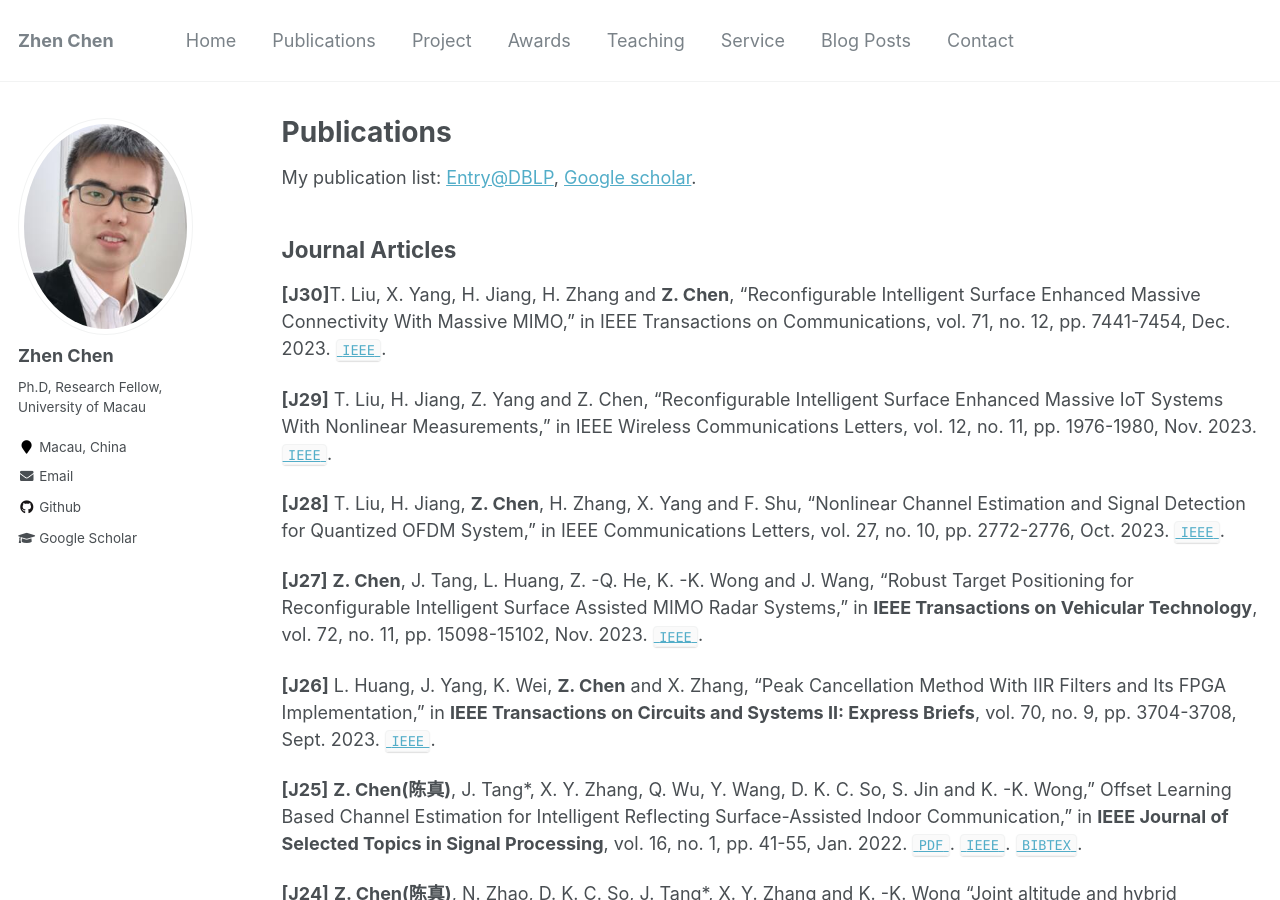
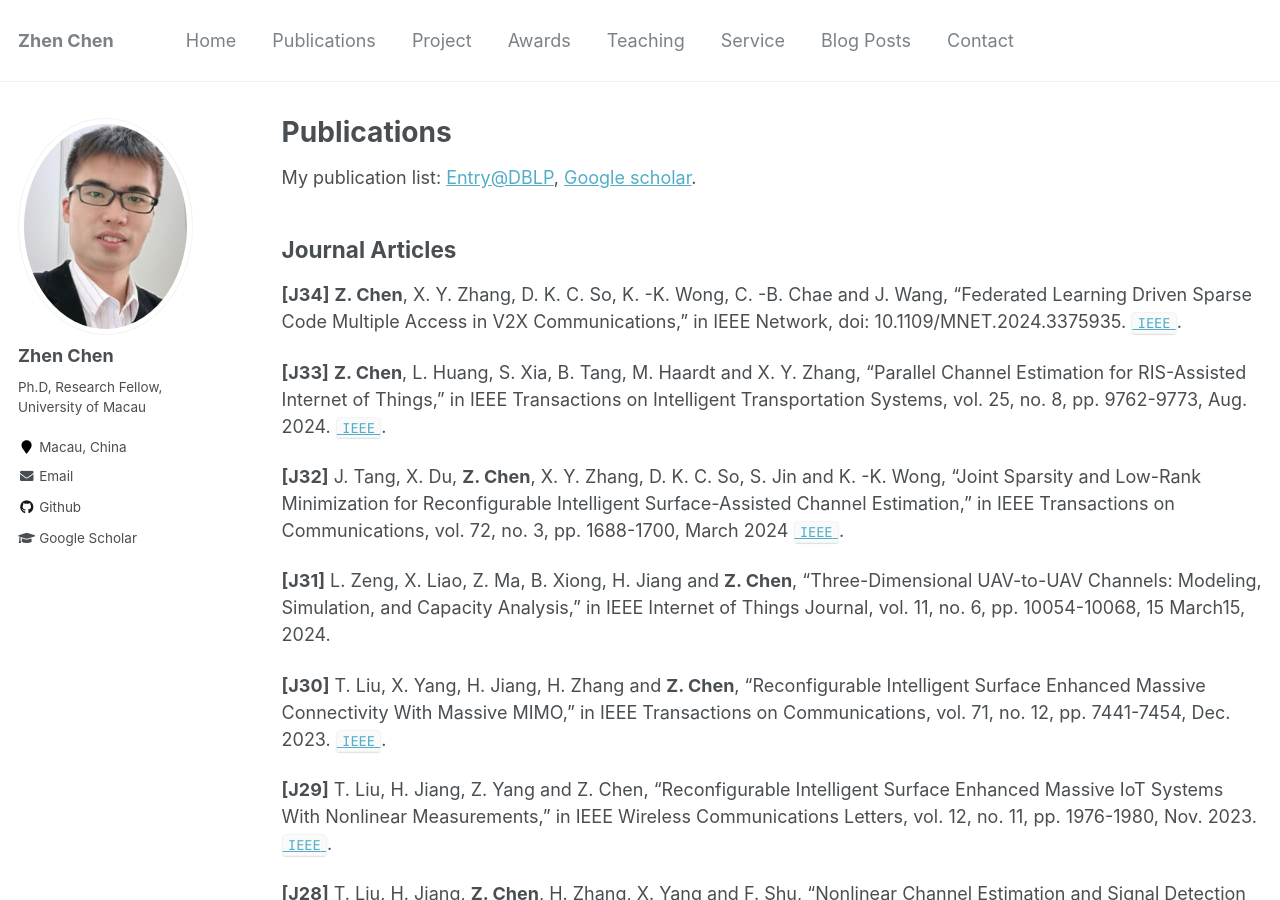
Before and after one commit to baile035/chenz_CV, a Jekyll site: the page built from _pages/publications.md, in a window 1280 px wide and 900 px high. Built offline with Jekyll 4.4.1, drawn with Linux system fonts in a browser that asks for light colours.

Commit message:
Update publications.md

```diff
--- a/_pages/publications.md
+++ b/_pages/publications.md
@@ -8,8 +8,19 @@ My publication list: <a href="https://dblp.org/pid/11/1266-10.html"> Entry@DBLP<
 
 Journal Articles
 ----------
+**[J34]** **Z. Chen**, X. Y. Zhang, D. K. C. So, K. -K. Wong, C. -B. Chae and J. Wang, "Federated Learning Driven Sparse Code Multiple Access in V2X Communications," in IEEE Network, doi: 10.1109/MNET.2024.3375935.
+[`IEEE`](https://ieeexplore.ieee.org/document/10473705).
 
-**[J30]**T. Liu, X. Yang, H. Jiang, H. Zhang and **Z. Chen**, "Reconfigurable Intelligent Surface Enhanced Massive Connectivity With Massive MIMO," in IEEE Transactions on Communications, vol. 71, no. 12, pp. 7441-7454, Dec. 2023.
+**[J33]** **Z. Chen**, L. Huang, S. Xia, B. Tang, M. Haardt and X. Y. Zhang, "Parallel Channel Estimation for RIS-Assisted Internet of Things," in IEEE Transactions on Intelligent Transportation Systems, vol. 25, no. 8, pp. 9762-9773, Aug. 2024.
+[`IEEE`](https://ieeexplore.ieee.org/document/10444709).
+
+**[J32]** J. Tang,  X. Du, **Z. Chen**, X. Y. Zhang, D. K. C. So, S. Jin and K. -K. Wong, "Joint Sparsity and Low-Rank Minimization for Reconfigurable Intelligent Surface-Assisted Channel Estimation," in IEEE Transactions on Communications, vol. 72, no. 3, pp. 1688-1700, March 2024
+[`IEEE`](https://ieeexplore.ieee.org/document/10444709).
+
+**[J31]** L. Zeng, X. Liao, Z. Ma, B. Xiong, H. Jiang and **Z. Chen**, "Three-Dimensional UAV-to-UAV Channels: Modeling, Simulation, and Capacity Analysis," in IEEE Internet of Things Journal, vol. 11, no. 6, pp. 10054-10068, 15 March15, 2024.
+
+
+**[J30]** T. Liu, X. Yang, H. Jiang, H. Zhang and **Z. Chen**, "Reconfigurable Intelligent Surface Enhanced Massive Connectivity With Massive MIMO," in IEEE Transactions on Communications, vol. 71, no. 12, pp. 7441-7454, Dec. 2023.
 [`IEEE`](https://ieeexplore.ieee.org/document/10288535).
 
 **[J29]** T. Liu, H. Jiang, Z. Yang and Z. Chen, "Reconfigurable Intelligent Surface Enhanced Massive IoT Systems With Nonlinear Measurements," in IEEE Wireless Communications Letters, vol. 12, no. 11, pp. 1976-1980, Nov. 2023.
```
